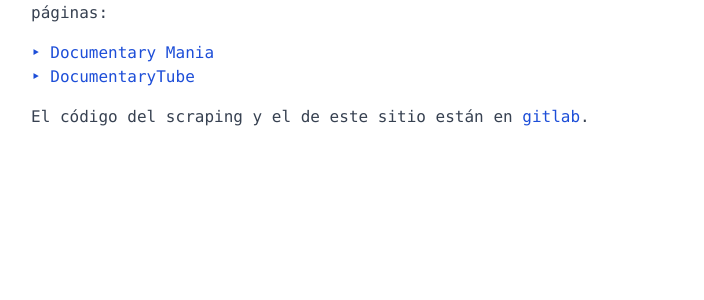
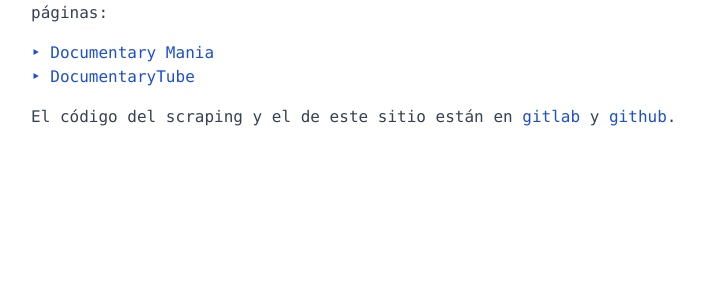
Before and after one commit to unrecano/documentales.web, a Django app: page /about/ in a window 1280 px wide. Shown: the part 215-515 px from the top of the page, without its empty margins (1-705 px from the left). Run offline with Django 3.2, Linux system fonts and the light colour scheme.

Commit message:
actualizar about.

```diff
--- a/kirana/documentaries/templates/documentaries/about.html
+++ b/kirana/documentaries/templates/documentaries/about.html
@@ -11,6 +11,6 @@
     <li><a href="https://www.documentarymania.com/" target="blank">&#8227; Documentary Mania</a></li>
     <li><a href="http://www.documentarytube.com/" target="blank">&#8227; DocumentaryTube</a></li>
   </ul>
-  <p class="text-base text-gray-700 text-justify font-mono">El código del scraping y el de este sitio están en <a target="blank" class="text-blue-700" href="https://gitlab.com/unrecano/kirana-web">gitlab</a>.</p>
+  <p class="text-base text-gray-700 text-justify font-mono">El código del scraping y el de este sitio están en <a target="blank" class="text-blue-700" href="https://gitlab.com/unrecano/kirana-web">gitlab</a> y <a target="blank" class="text-blue-700" href="https://github.com/unrecano/kirana-web">github</a>.</p>
 </div>
 {% endblock %}
```
